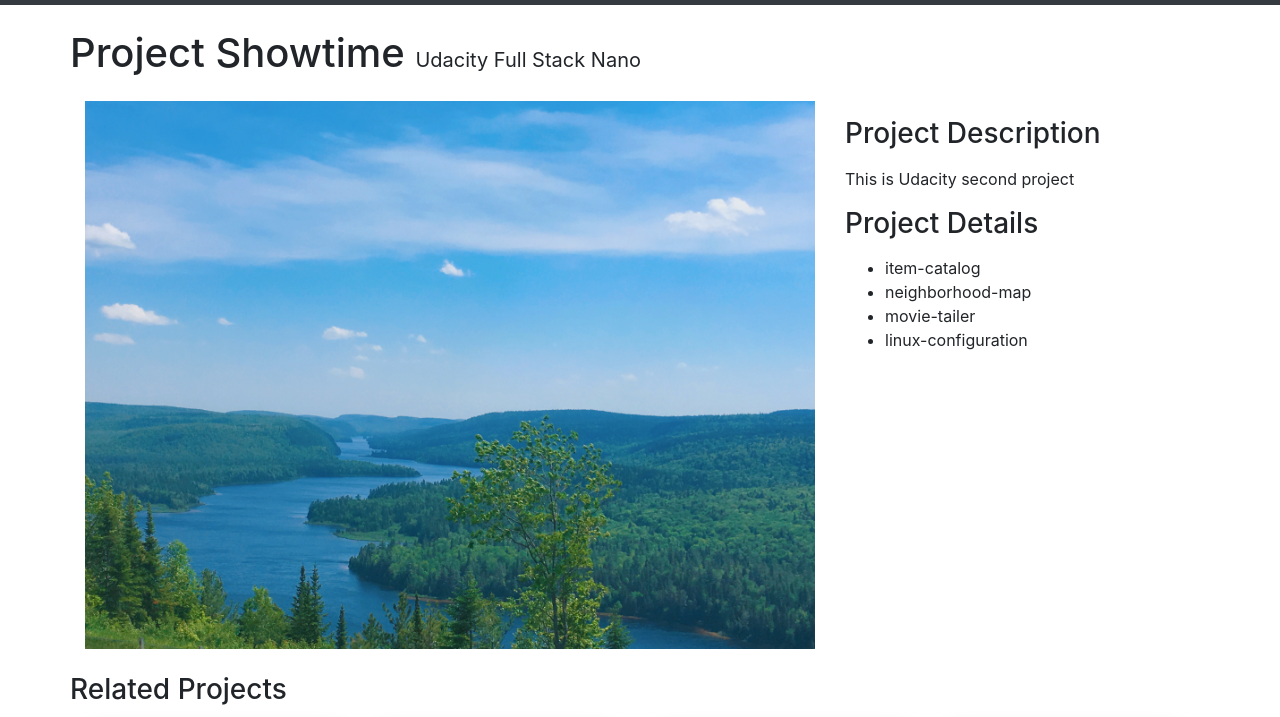
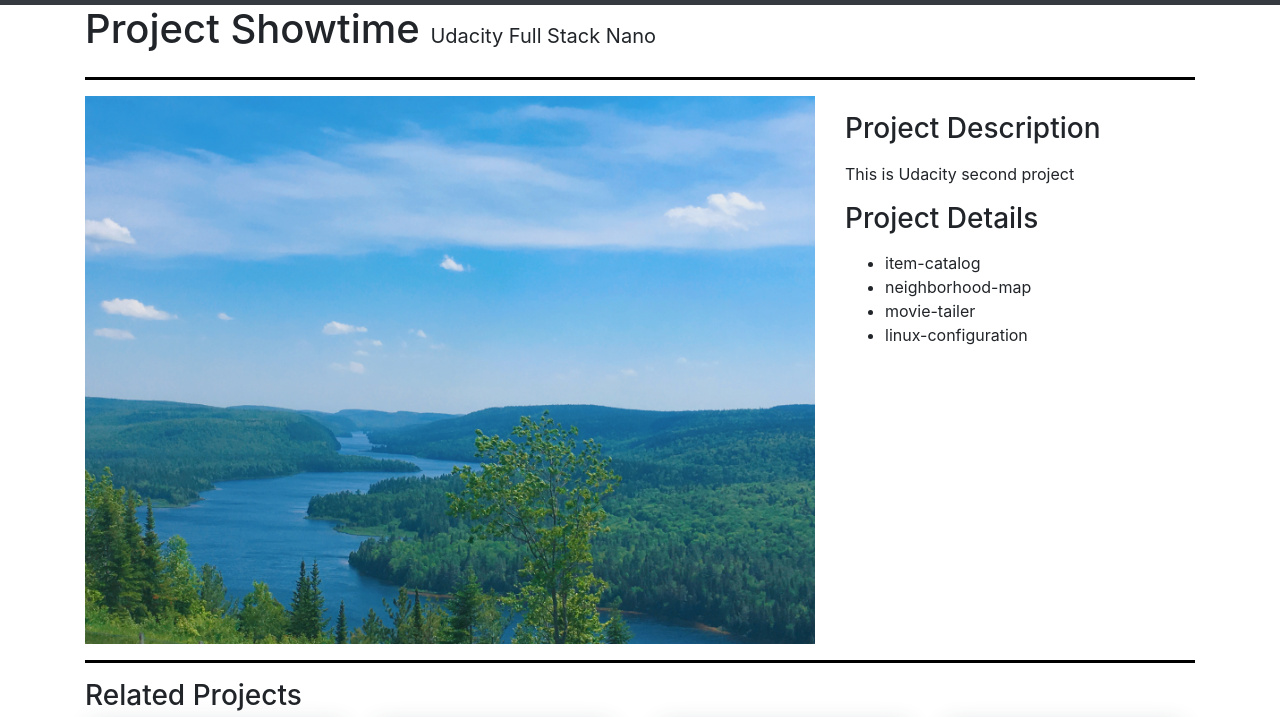
Before and after one commit to leezimu516/portfolio, a plain HTML site: page index.html in a window 1280 px wide. Shown: the part 51-768 px from the top of the page. Drawn offline with Linux system fonts and the light colour scheme.

Commit message:
meet bootstrap rules

```diff
--- a/index.html
+++ b/index.html
@@ -31,7 +31,7 @@
     <nav class="navbar navbar-expand-lg navbar-dark bg-dark fixed-top">
       <div class="container">
         <a class="navbar-brand" href="#">Kai's Portfolio
-            <img class="logo-thumbnail" src="img/logo.png" alt="cat-logo"></img>
+            <img class="logo-thumbnail" src="img/logo.png" alt="cat-logo">
         </a>
         <button class="navbar-toggler" type="button" data-toggle="collapse" data-target="#navbarResponsive" aria-controls="navbarResponsive" aria-expanded="false" aria-label="Toggle navigation">
           <span class="navbar-toggler-icon"></span>
@@ -62,13 +62,13 @@
 
       <!-- Portfolio Item Heading -->
       <div class="row">
-        <h1 class="my-4">Project Showtime
+        <h1 class="col-lg-8">Project Showtime
           <small>Udacity Full Stack Nano</small>
         </h1>
 
       </div>
 
-
+      <hr>
 
       <!-- Portfolio Item Row -->
       <div class="row">
@@ -93,9 +93,9 @@
       <!-- /.row -->
 
       <!-- Related Projects Row -->
-
+      <hr>
       <div class="row">
-        <h3 class="my-4">Related Projects</h3>
+        <h3 class="col-lg-4">Related Projects</h3>
       </div>
 
       <div class="row remodal-bg">
```
